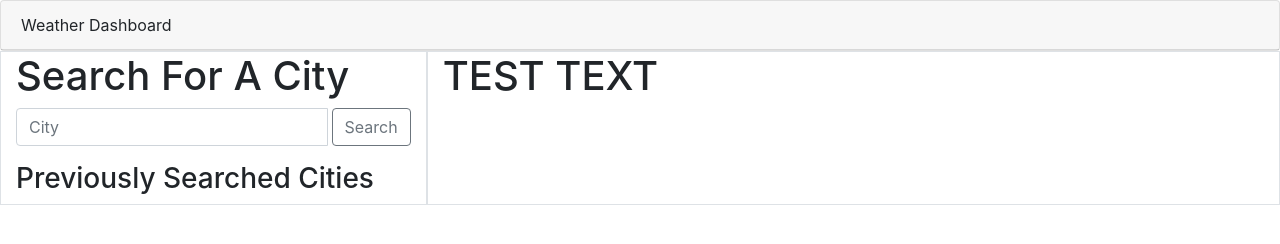
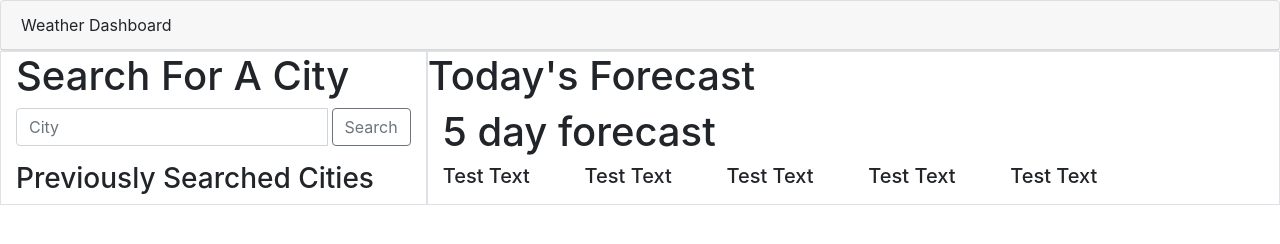
Before and after one commit to E-Martinez77/06-Homework, a plain HTML site: page index.html in a window 1280 px wide. Drawn offline with nearby package versions, Linux system fonts and the light colour scheme; no server answers.

Commit message:
added 5 day divs

```diff
--- a/index.html
+++ b/index.html
@@ -11,7 +11,6 @@
     <link rel="stylesheet" href="https://stackpath.bootstrapcdn.com/bootstrap/4.3.1/css/bootstrap.min.css"
         integrity="sha384-ggOyR0iXCbMQv3Xipma34MD+dH/1fQ784/j6cY/iJTQUOhcWr7x9JvoRxT2MZw1T" crossorigin="anonymous">
     <link rel="stylesheet" href="style.css">
-    <script src="https://cdnjs.cloudflare.com/ajax/libs/jquery/3.2.1/jquery.min.js"></script>
 
 </head>
 
@@ -46,8 +45,32 @@
 
             </div>
 
+            <!-- Left side of layout, Large container for today's weather -->
+
             <div class="col-8 border">
-                <h1>TEST TEXT</h1>
+                <!-- I need 2 rows -->
+                <div id="todayForecast" class="row">
+                    <h1>Today's Forecast</h1>
+                </div>
+                <!-- I need 5 columns within the second row -->
+                <h1>5 day forecast</h1>
+                <div class="row">
+                    <div id="fiveDay1" class="col-2">
+                        <h5>Test Text</h5>
+                    </div>
+                    <div id="fiveDay2" class="col-2">
+                        <h5>Test Text</h5>
+                    </div>
+                    <div id="fiveDay3" class="col-2">
+                        <h5>Test Text</h5>
+                    </div>
+                    <div id="fiveDay4" class="col-2">
+                        <h5>Test Text</h5>
+                    </div>
+                    <div id="fiveDay5" class="col-2">
+                        <h5>Test Text</h5>
+                    </div>
+                </div>
 
             </div>
 
@@ -57,17 +80,16 @@
 
 
     <!-- Optional JavaScript -->
-    <script src="index.js"></script>
+    <script src="https://cdnjs.cloudflare.com/ajax/libs/jquery/3.2.1/jquery.min.js"></script>
+
     <!-- jQuery first, then Popper.js, then Bootstrap JS -->
-    <script src="https://code.jquery.com/jquery-3.3.1.slim.min.js"
-        integrity="sha384-q8i/X+965DzO0rT7abK41JStQIAqVgRVzpbzo5smXKp4YfRvH+8abtTE1Pi6jizo"
-        crossorigin="anonymous"></script>
     <script src="https://cdnjs.cloudflare.com/ajax/libs/popper.js/1.14.7/umd/popper.min.js"
         integrity="sha384-UO2eT0CpHqdSJQ6hJty5KVphtPhzWj9WO1clHTMGa3JDZwrnQq4sF86dIHNDz0W1"
         crossorigin="anonymous"></script>
     <script src="https://stackpath.bootstrapcdn.com/bootstrap/4.3.1/js/bootstrap.min.js"
         integrity="sha384-JjSmVgyd0p3pXB1rRibZUAYoIIy6OrQ6VrjIEaFf/nJGzIxFDsf4x0xIM+B07jRM"
         crossorigin="anonymous"></script>
+    <script src="index.js"></script>
 </body>
 
 </html>
```
